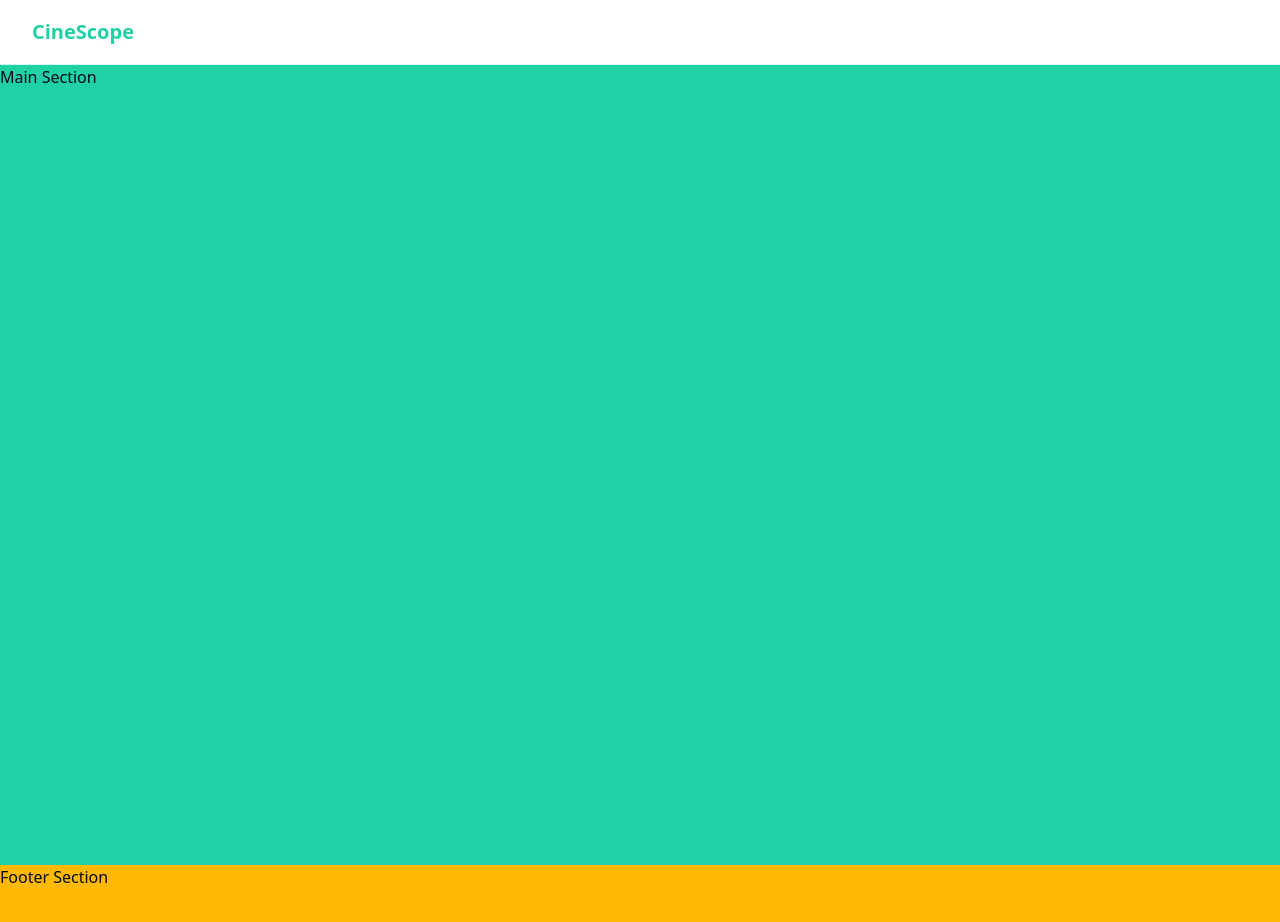
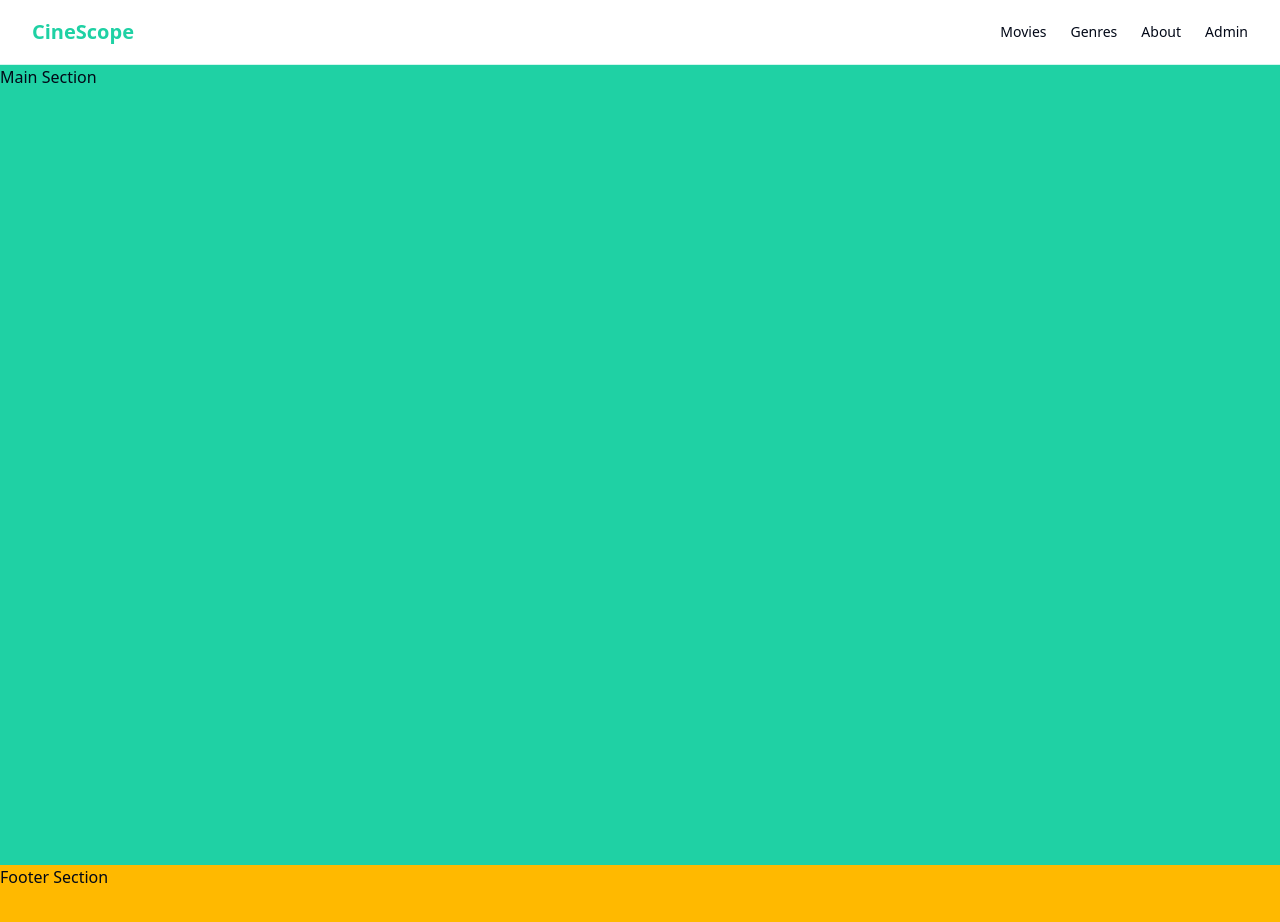
Before and after one commit to MalikBandara/cinescope-b03, a Next.js app: page / in a window 1280 px wide. Shown: the top 922 px of the page. Built offline with nearby package versions, Linux system fonts and the light colour scheme.

Commit message:
nav done

```diff
--- a/components/header-nav.jsx
+++ b/components/header-nav.jsx
@@ -7,6 +7,14 @@ export default function HeaderNav() {
         <Link href="/" className="flex items-center gap-2">
           <span className="text-primary text-xl font-bold">CineScope</span>
         </Link>
+
+        <nav className="ml-auto flex items-center gap-6">
+          <Link href="/" className="hover:text-primary text-sm font-medium transition-colors">Movies</Link>
+          <Link href="/genres" className="hover:text-primary text-sm font-medium transition-colors">Genres</Link>
+          <Link href="/about" className="hover:text-primary text-sm font-medium transition-colors">About</Link>
+          <Link href="/admin" className="hover:text-primary text-sm font-medium transition-colors">Admin</Link>
+
+        </nav>
         </div>
 
       </header>
```
Also changed, not shown: app/page.jsx (+2 -6 lines).
